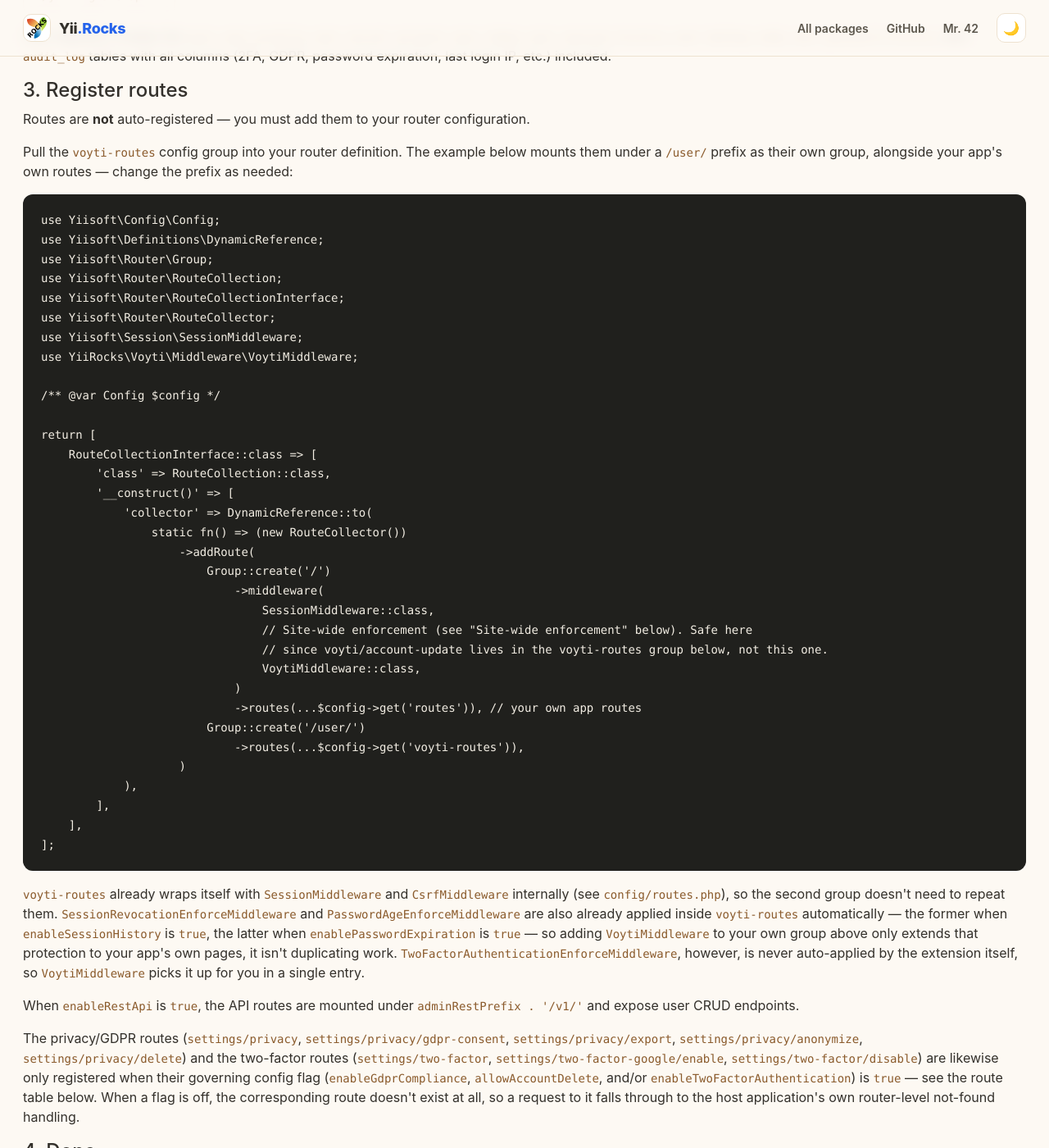
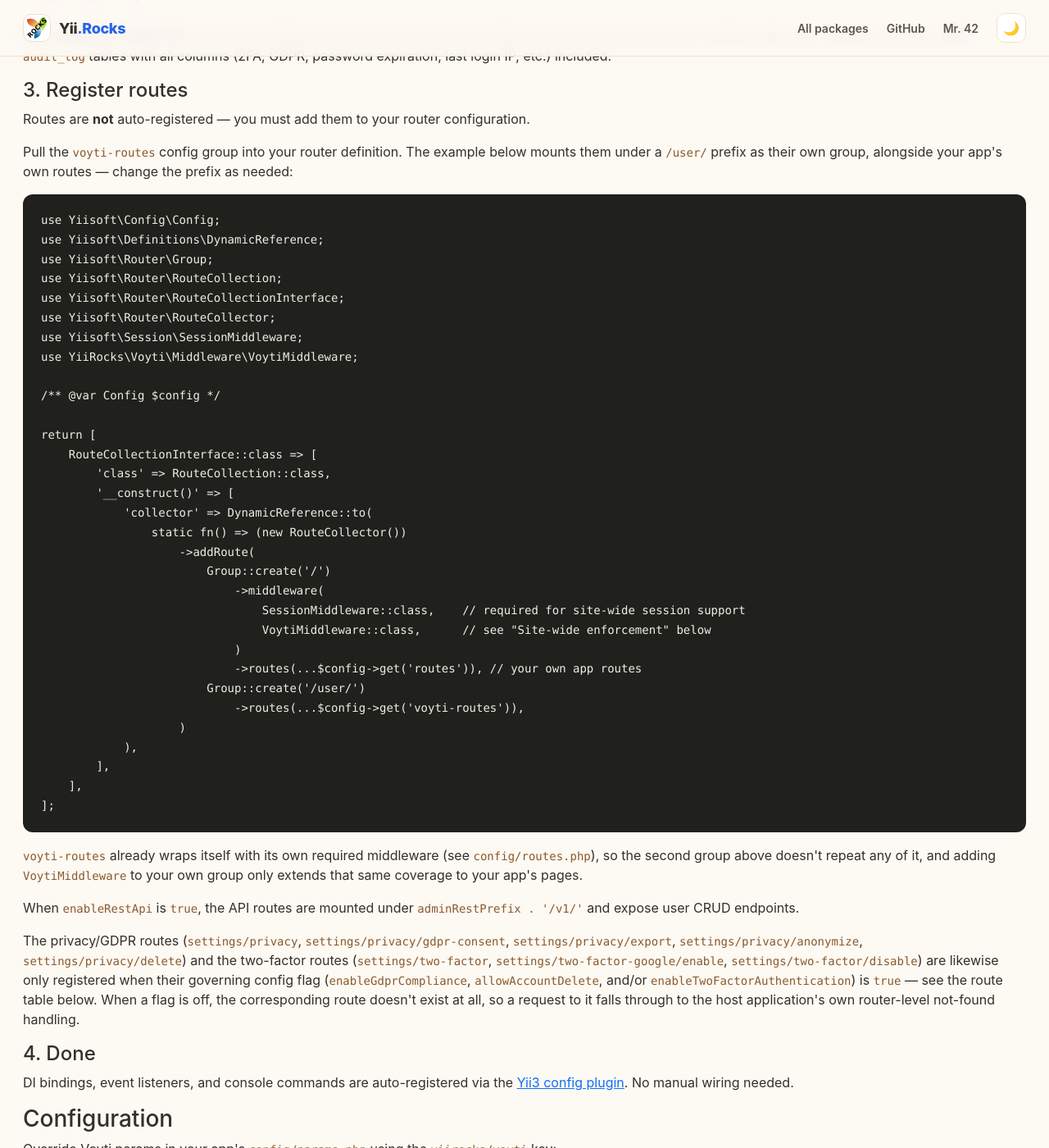
Before and after one commit to YiiRocks/YiiRocks.github.io, a Jekyll site: the page built from voyti/index.html, in a window 1280 px wide and 1400 px high, scrolled down 980 px. Shown: the whole window at 82% size. Built offline with Jekyll 4.4.1, drawn with Linux system fonts in a browser that asks for light colours; a style sheet for code colours, icons or effects is not loaded.

Commit message:
Sync voyti page with upstream README (route example comment tweaks, simplified middleware paragraph)

```diff
--- a/voyti/index.html
+++ b/voyti/index.html
@@ -94,10 +94,8 @@ return [
                     ->addRoute(
                         Group::create('/')
                             ->middleware(
-                                SessionMiddleware::class,
-                                // Site-wide enforcement (see "Site-wide enforcement" below). Safe here
-                                // since voyti/account-update lives in the voyti-routes group below, not this one.
-                                VoytiMiddleware::class,
+                                SessionMiddleware::class,    // required for site-wide session support
+                                VoytiMiddleware::class,      // see "Site-wide enforcement" below
                             )
                             ->routes(...$config->get('routes')), // your own app routes
                         Group::create('/user/')
@@ -108,19 +106,10 @@ return [
     ],
 ];</code></pre>
         <p>
-            <code>voyti-routes</code> already wraps itself with
-            <code>SessionMiddleware</code> and <code>CsrfMiddleware</code>
-            internally (see <code>config/routes.php</code>), so the second group
-            doesn't need to repeat them. <code>SessionRevocationEnforceMiddleware</code>
-            and <code>PasswordAgeEnforceMiddleware</code> are also already applied
-            inside <code>voyti-routes</code> automatically &mdash; the former when
-            <code>enableSessionHistory</code> is <code>true</code>, the latter when
-            <code>enablePasswordExpiration</code> is <code>true</code> &mdash; so
-            adding <code>VoytiMiddleware</code> to your own group above only extends
-            that protection to your app's own pages, it isn't duplicating work.
-            <code>TwoFactorAuthenticationEnforceMiddleware</code>, however, is
-            never auto-applied by the extension itself, so <code>VoytiMiddleware</code>
-            picks it up for you in a single entry.
+            <code>voyti-routes</code> already wraps itself with its own required
+            middleware (see <code>config/routes.php</code>), so the second group
+            above doesn't repeat any of it, and adding <code>VoytiMiddleware</code>
+            to your own group only extends that same coverage to your app's pages.
         </p>
         <p>
             When <code>enableRestApi</code> is <code>true</code>, the API routes are
```
